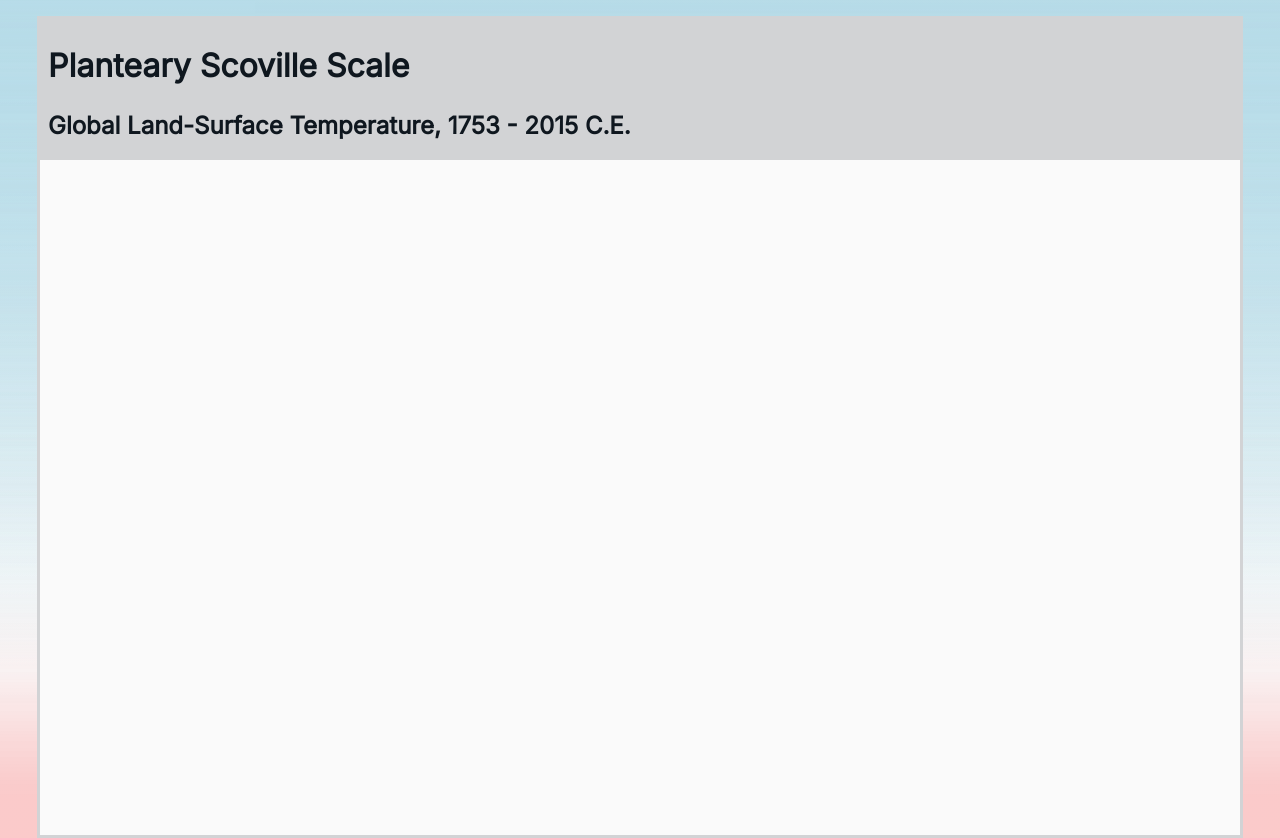
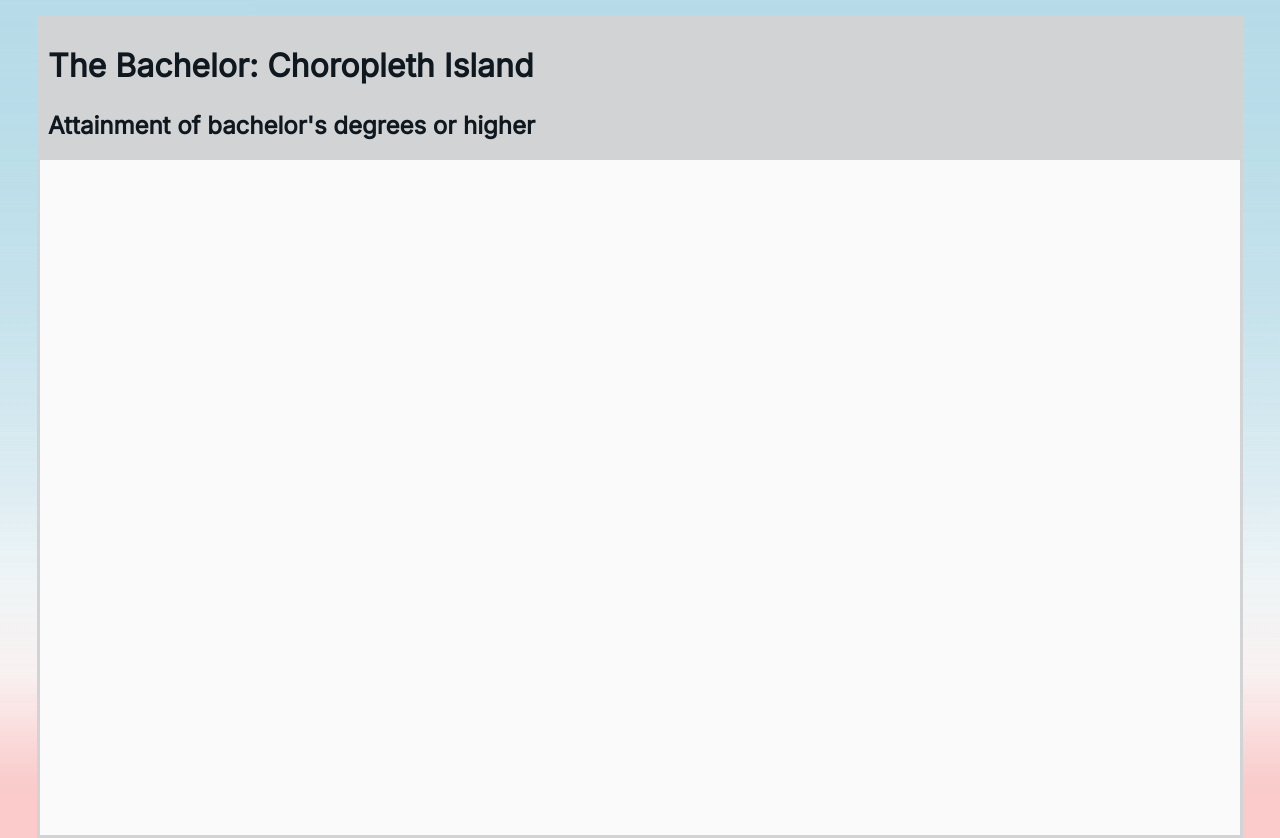
Before and after one commit to MatthieuPierce/the-bachelor-choropleth-island, a website built with webpack: page src/index.html in a window 1280 px wide. Built offline with nearby package versions, Linux system fonts and the light colour scheme; no server answers.

Commit message:
switch to @babel/core and @babel/preset-env, initial title

```diff
--- a/src/index.html
+++ b/src/index.html
@@ -4,14 +4,14 @@
   <meta charset="UTF-8">
   <meta http-equiv="X-UA-Compatible" content="IE=edge">
   <meta name="viewport" content="width=device-width, initial-scale=1.0">
-  <title>Planteary Scoville Scale</title>
+  <title>The Bachelor: Choropleth Island</title>
 </head>
 <body>
   <div id="container">
     <article>
       <header>
-        <h1 id="title">Planteary Scoville Scale</h1>
-        <h2 id="description">Global Land-Surface Temperature, 1753 - 2015 C.E.</h2>
+        <h1 id="title">The Bachelor: Choropleth Island</h1>
+        <h2 id="description">Attainment of bachelor's degrees or higher</h2>
       </header>
       <main>
         <div id="chart-container"></div>
--- a/webpack.config.js
+++ b/webpack.config.js
@@ -33,8 +33,8 @@ module.exports = {
         /fcc-bundle\.js/
       ],
       use: {
-        // babel-loader configs at .babelrc or babel.config.js
         loader: 'babel-loader',
+        // babel-loader config options here, OR at .babelrc or babel.config.js
       }
     },
     {
```
Also changed, not shown: package.json (+4 -3 lines), .babelrc (added), README.md, 1 other file.
